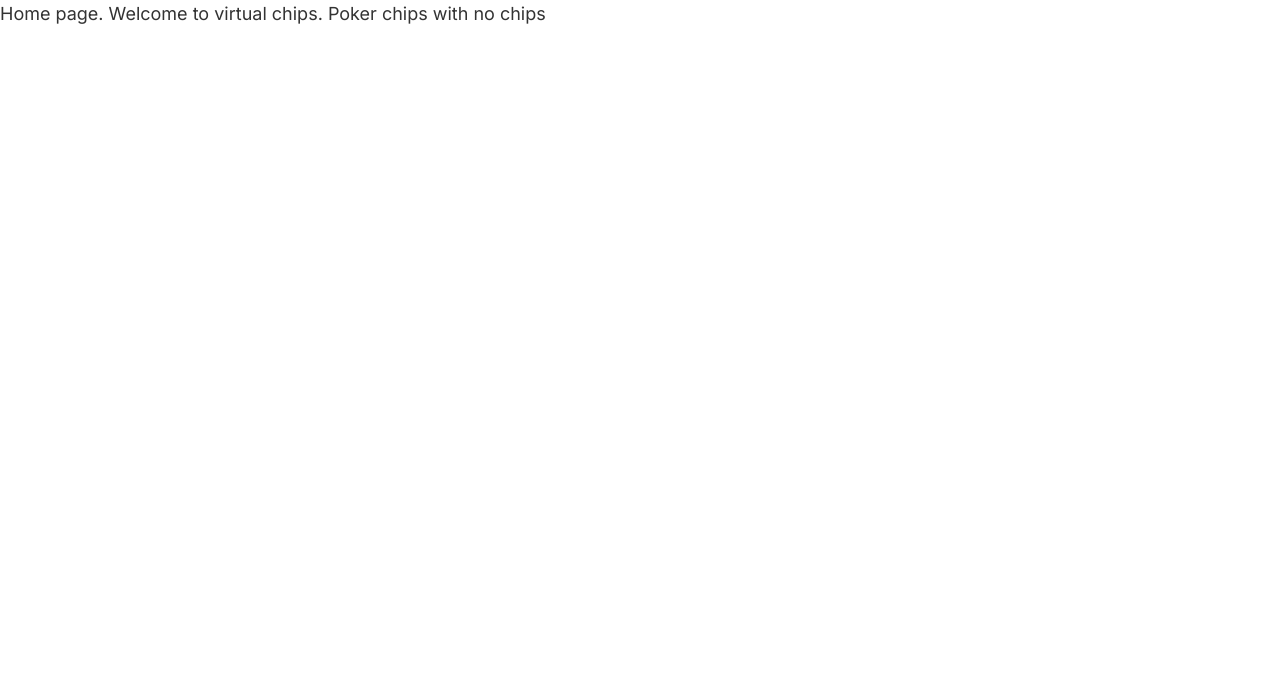
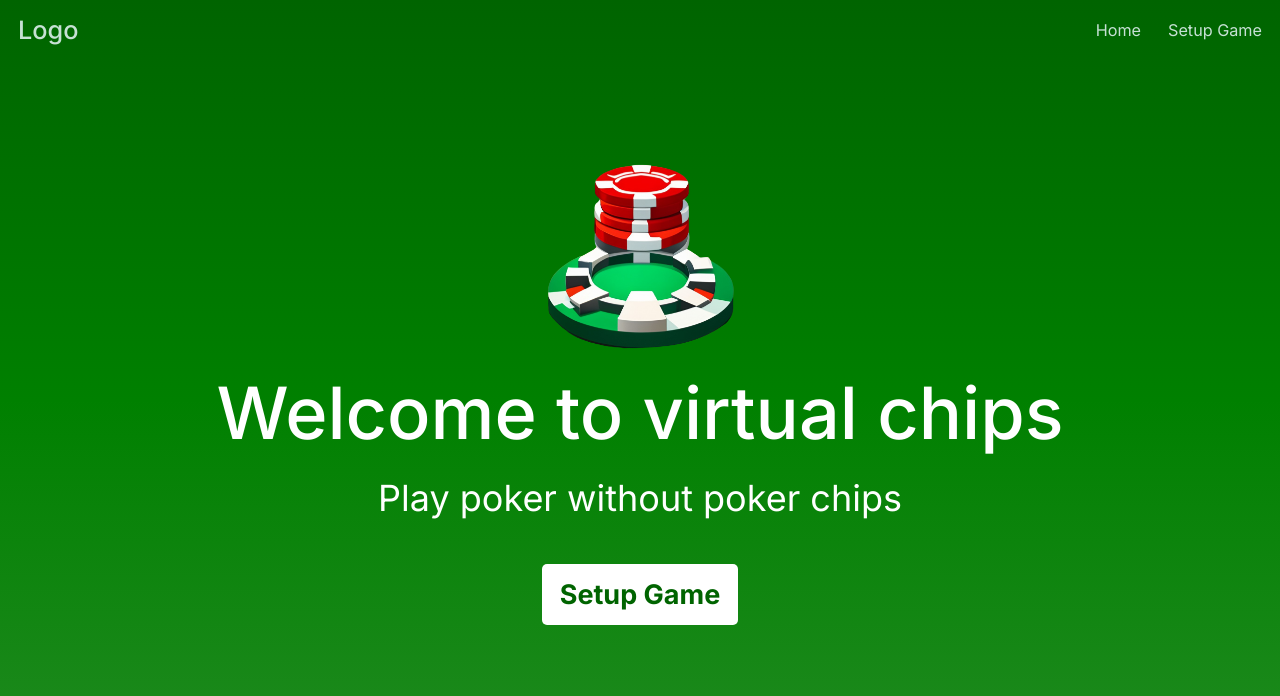
Before and after one commit to francescoiacono/virtual-chips, a Next.js app: page / in a window 1280 px wide. Shown: the top 696 px of the page. Built offline with nearby package versions, Linux system fonts and the light colour scheme.

Commit message:
Create Homepage

```diff
--- a/src/app/globals.css
+++ b/src/app/globals.css
@@ -1,7 +1,9 @@
 :root {
-  --primary-color: #ff6347;
-  --secondary-color: #e74c3c;
-  --main-font-color: #333333;
+  --primary-color: #006400;
+  --secondary-color: #008000;
+  --tertiary-color: #228b22;
+  --main-font-color: #c6e1d4;
+  --navbar-height: 60px;
 }
 
 html,
@@ -12,6 +14,14 @@ body {
     Ubuntu, Cantarell, Fira Sans, Droid Sans, Helvetica Neue, sans-serif;
   line-height: 1.6;
   font-size: 18px;
+  height: 100vh;
+
+  background: linear-gradient(
+    to bottom,
+    var(--primary-color),
+    var(--secondary-color),
+    var(--tertiary-color)
+  );
   color: var(--main-font-color);
 }
 
--- a/src/app/layout.tsx
+++ b/src/app/layout.tsx
@@ -1,21 +1,25 @@
-import './globals.css'
-import { Inter } from 'next/font/google'
+import Navbar from '@/components/common/navbar/navbar';
+import './globals.css';
+import { Inter } from 'next/font/google';
 
-const inter = Inter({ subsets: ['latin'] })
+const inter = Inter({ subsets: ['latin'] });
 
 export const metadata = {
   title: 'Create Next App',
   description: 'Generated by create next app',
-}
+};
 
 export default function RootLayout({
   children,
 }: {
-  children: React.ReactNode
+  children: React.ReactNode;
 }) {
   return (
-    <html lang="en">
-      <body className={inter.className}>{children}</body>
+    <html lang='en'>
+      <body className={inter.className}>
+        <Navbar />
+        {children}
+      </body>
     </html>
-  )
+  );
 }
--- a/src/app/page.tsx
+++ b/src/app/page.tsx
@@ -1,5 +1,5 @@
-export default function Home() {
-  return (
-    <main>Home page. Welcome to virtual chips. Poker chips with no chips</main>
-  );
+import Home from '@/components/pages/home/home';
+
+export default function Page() {
+  return <Home />;
 }
--- /dev/null
+++ b/src/components/common/navbar/navbar.module.css
@@ -0,0 +1,24 @@
+.navbar {
+  height: var(--navbar-height);
+  display: flex;
+  align-items: center;
+  justify-content: space-between;
+  padding: 0 1rem;
+}
+
+.navbarLogo {
+  font-size: 1.2rem;
+  font-weight: bold;
+}
+
+.navbarMenu {
+  list-style: none;
+  display: flex;
+  align-items: center;
+  gap: 1.5rem;
+}
+
+.navbarMenuItem {
+  font-size: 0.9rem;
+  font-weight: normal;
+}
--- /dev/null
+++ b/src/components/common/navbar/navbar.tsx
@@ -0,0 +1,25 @@
+import Link from 'next/link';
+
+import styles from './navbar.module.css';
+
+export default function Navbar() {
+  return (
+    <nav className={styles.navbar}>
+      <div className={styles.navbarLogo}>
+        <h3>Logo</h3>
+      </div>
+      <ul className={styles.navbarMenu}>
+        <li>
+          <Link href='/' className={styles.navbarMenuItem}>
+            Home
+          </Link>
+        </li>
+        <li>
+          <Link href='/setup' className={styles.navbarMenuItem}>
+            Setup Game
+          </Link>
+        </li>
+      </ul>
+    </nav>
+  );
+}
--- /dev/null
+++ b/src/components/pages/home/home.module.css
@@ -0,0 +1,41 @@
+.container {
+  display: flex;
+  flex-direction: column;
+  align-items: center;
+  justify-content: center;
+  height: calc(90% - var(--navbar-height));
+}
+
+.container > h1 {
+  color: #fff;
+  font-size: 4rem;
+  margin: 0;
+  padding: 0;
+  text-align: center;
+}
+
+.container > h2 {
+  color: #fff;
+  font-size: 2rem;
+  margin: 0;
+  padding: 0;
+  font-weight: normal;
+  text-align: center;
+}
+
+.startButton {
+  background-color: #fff;
+  border: none;
+  border-radius: 5px;
+  color: var(--primary-color);
+  cursor: pointer;
+  font-size: 1.5rem;
+  font-weight: bold;
+  margin-top: 2rem;
+  padding: 0.5rem 1rem;
+  transition: all 0.2s ease-in-out;
+}
+
+.startButton:hover {
+  background-color: #eee;
+}
--- /dev/null
+++ b/src/components/pages/home/home.tsx
@@ -0,0 +1,22 @@
+import Link from 'next/link';
+import Image from 'next/image';
+import styles from './home.module.css';
+
+export default function Home() {
+  return (
+    <main className={styles.container}>
+      <Image
+        src='/images/ai-chips.png'
+        width={200}
+        height={200}
+        alt='poker chips logo'
+      />
+      <h1>Welcome to virtual chips</h1>
+      <h2>Play poker without poker chips</h2>
+      <Link className={styles.startButton} href='/setup'>
+        {' '}
+        Setup Game
+      </Link>
+    </main>
+  );
+}
```
Also changed, not shown: public/images/ai-chips.png (added).
